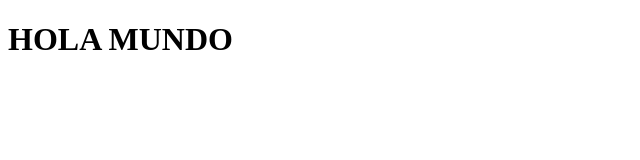
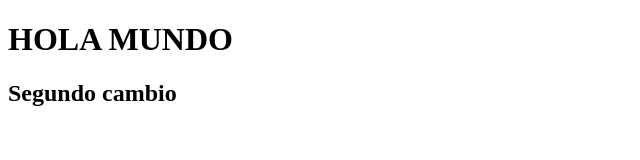
Before and after one commit to Michael1323/prueba_git, a plain HTML site: page index.html in a window 1280 px wide. Shown: the whole page, without its empty margins (0-640 px from the left). Drawn offline with Linux system fonts and the light colour scheme.

Commit message:
nuevo cambio a la index

```diff
--- a/index.html
+++ b/index.html
@@ -7,5 +7,6 @@
 </head>
 <body>
     <h1>HOLA MUNDO</h1>
+    <h2>Segundo cambio</h2>
 </body>
 </html>
```
